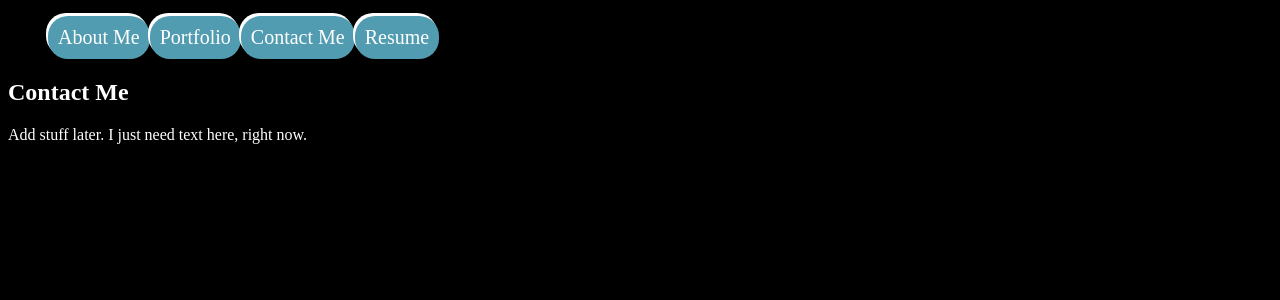
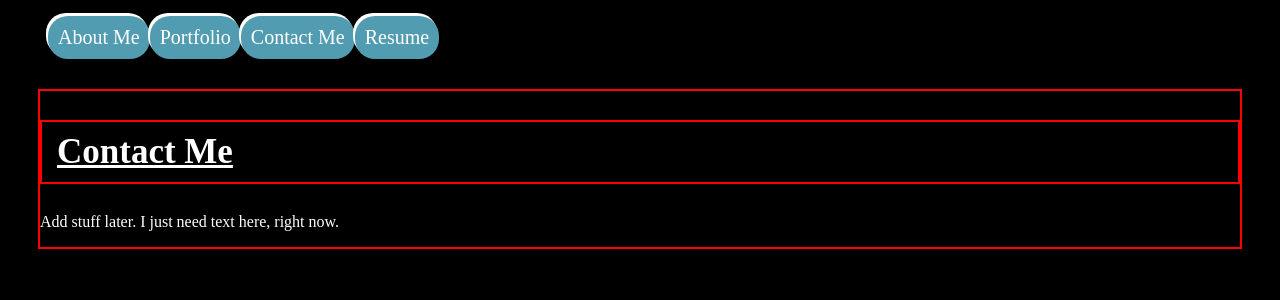
Before and after one commit to gonz951/Fels-Portfolio, a React (Vite) app: page /contact in a window 1280 px wide. Shown: the top 300 px of the page. Built offline with nearby package versions, Linux system fonts and the light colour scheme.

Commit message:
imported styling to each page

```diff
--- a/src/pages/AboutMe.jsx
+++ b/src/pages/AboutMe.jsx
@@ -1,6 +1,8 @@
+import '../components/styles/pages.css';
+
 export default function AboutPage() {
     return (
-        <div>
+        <div className='card'>
          <h2>About Me</h2>
          <p>
             Add stuff later. I just need text here, right now.
--- a/src/pages/ContactMe.jsx
+++ b/src/pages/ContactMe.jsx
@@ -1,6 +1,8 @@
+import '../components/styles/pages.css';
+
 export default function ContactPage() {
     return (
-        <div>
+        <div className='card'>
          <h2>Contact Me</h2>
          <p>
             Add stuff later. I just need text here, right now.
--- a/src/pages/Portfolio.jsx
+++ b/src/pages/Portfolio.jsx
@@ -1,6 +1,8 @@
+import '../components/styles/pages.css';
+
 export default function PortfolioPage() {
     return (
-        <div>
+        <div className='card'>
          <h2>Portfolio</h2>
          <p>
             Add stuff later. I just need text here, right now.
--- a/src/pages/Resume.jsx
+++ b/src/pages/Resume.jsx
@@ -1,6 +1,8 @@
+import '../components/styles/pages.css';
+
 export default function ResumePage() {
     return (
-        <div>
+        <div className='card'>
          <h2>Resume</h2>
          <p>
             Add stuff later. I just need text here, right now.
```
